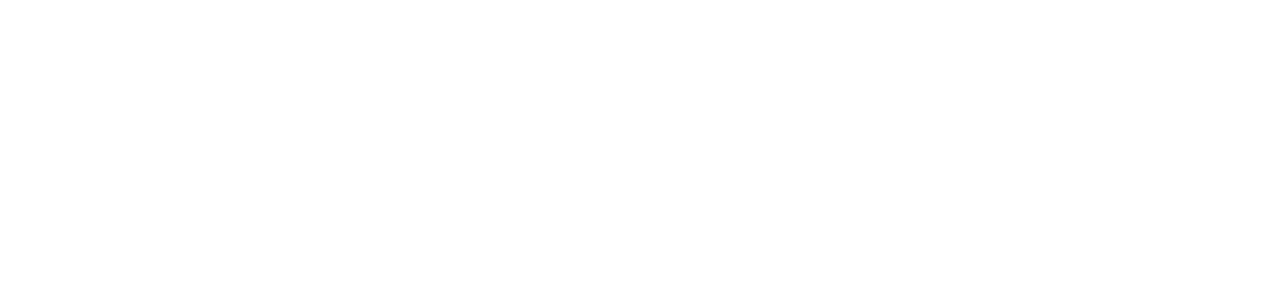
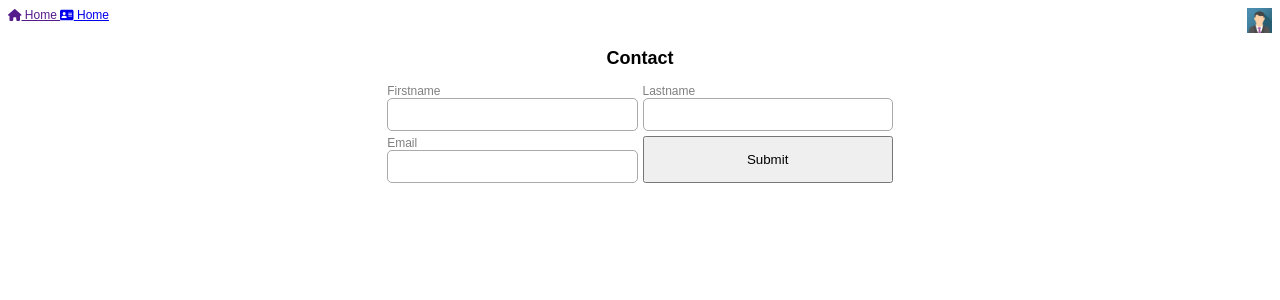
Before and after one commit to jalf90/portfolio, an Angular app: page /contact-me in a window 1280 px wide. Shown: the top 300 px of the page. Built offline with nearby package versions, Linux system fonts and the light colour scheme.

Commit message:
added navigation and contact-me component

```diff
--- a/src/app/app.component.html
+++ b/src/app/app.component.html
@@ -1,2 +1,2 @@
-<header />
+<app-header />
 <router-outlet />
--- a/src/app/app.component.ts
+++ b/src/app/app.component.ts
@@ -1,9 +1,10 @@
 import { Component } from '@angular/core';
 import { RouterOutlet } from '@angular/router';
+import {HeaderComponent} from './core/components/header/header.component';
 
 @Component({
   selector: 'app-root',
-  imports: [RouterOutlet],
+  imports: [RouterOutlet, HeaderComponent],
   templateUrl: './app.component.html',
   styleUrl: './app.component.scss'
 })
--- a/src/app/app.routes.ts
+++ b/src/app/app.routes.ts
@@ -1,3 +1,8 @@
 import { Routes } from '@angular/router';
+import { WelcomeComponent } from './modules/home/components/welcome/welcome.component';
+import { ContactMeComponent } from './modules/home/components/contact-me/contact-me.component';
 
-export const routes: Routes = [];
+export const routes: Routes = [
+  { path: '', component: WelcomeComponent },
+  { path: 'contact-me', component: ContactMeComponent },
+];
--- a/src/app/core/components/header/header.component.html
+++ b/src/app/core/components/header/header.component.html
@@ -1,5 +1,11 @@
 <header>
   <nav>
-
+    @for (item of menuItems; track item.id) {
+      <a [href]="item.url">
+        <fa-icon [icon]="item.icon"/>
+        Home
+      </a>
+    }
   </nav>
+  <img ngSrc="avatar.png" alt="Avatar" class="avatar" width="25" height="25">
 </header>
--- a/src/app/core/components/header/header.component.scss
+++ b/src/app/core/components/header/header.component.scss
@@ -0,0 +1,5 @@
+header {
+  display: flex;
+  flex-direction: row;
+  justify-content: space-between;
+}
--- a/src/app/core/components/header/header.component.ts
+++ b/src/app/core/components/header/header.component.ts
@@ -1,11 +1,40 @@
 import { Component } from '@angular/core';
+import {
+  faHome,
+  IconDefinition,
+  faContactCard,
+} from '@fortawesome/free-solid-svg-icons';
+import { FontAwesomeModule } from '@fortawesome/angular-fontawesome';
+import { NgOptimizedImage } from '@angular/common';
+
+interface IMenuItem {
+  id: number;
+  icon: IconDefinition;
+  name: string;
+  url: string;
+}
+
+const MENU_ITEMS: IMenuItem[] = [
+  {
+    id: 1,
+    icon: faHome,
+    name: 'Home',
+    url: '',
+  },
+  {
+    id: 2,
+    icon: faContactCard,
+    name: 'Contact',
+    url: 'contact-me',
+  },
+];
 
 @Component({
   selector: 'app-header',
-  imports: [],
+  imports: [FontAwesomeModule, NgOptimizedImage],
   templateUrl: './header.component.html',
-  styleUrl: './header.component.scss'
+  styleUrl: './header.component.scss',
 })
 export class HeaderComponent {
-
+  protected menuItems = MENU_ITEMS;
 }
--- /dev/null
+++ b/src/app/modules/home/components/contact-me/contact-me.component.html
@@ -0,0 +1,9 @@
+<section>
+    <h2>Contact</h2>
+    <form (submit)="handleSubmit($event)" [formGroup]="formGroup">
+        <app-input [label]="'Firstname'" formControlName="firstName"></app-input>
+        <app-input [label]="'Lastname'" formControlName="lastName"></app-input>
+        <app-input [label]="'Email'" type="email" formControlName="email"></app-input>
+        <button type="submit">Submit</button>
+    </form>
+</section>
--- /dev/null
+++ b/src/app/modules/home/components/contact-me/contact-me.component.scss
@@ -0,0 +1,14 @@
+section {
+  padding: 0 30%;
+
+  form {
+    display: grid;
+    grid-template-columns: 1fr 1fr;
+    gap: 5px;
+    grid-auto-flow: row;
+  }
+
+  h2 {
+    text-align: center;
+  }
+}
--- /dev/null
+++ b/src/app/modules/home/components/contact-me/contact-me.component.ts
@@ -0,0 +1,28 @@
+import { Component, inject } from '@angular/core';
+import { InputComponent } from '@ui/input/input.component';
+import {
+  FormBuilder,
+  FormGroup,
+  ReactiveFormsModule,
+  Validators,
+} from '@angular/forms';
+
+@Component({
+  selector: 'app-contact-me',
+  imports: [InputComponent, ReactiveFormsModule],
+  templateUrl: './contact-me.component.html',
+  styleUrl: './contact-me.component.scss',
+})
+export class ContactMeComponent {
+  private _fb = inject(FormBuilder);
+
+  protected formGroup: FormGroup = this._fb.group({
+    firstName: ['', Validators.required],
+    lastName: ['', Validators.required],
+    email: ['', Validators.required],
+  });
+
+  handleSubmit(e: Event) {
+    e.preventDefault();
+  }
+}
```
Also changed, not shown: 1 other file (tests, documents, lock files or other folders).
